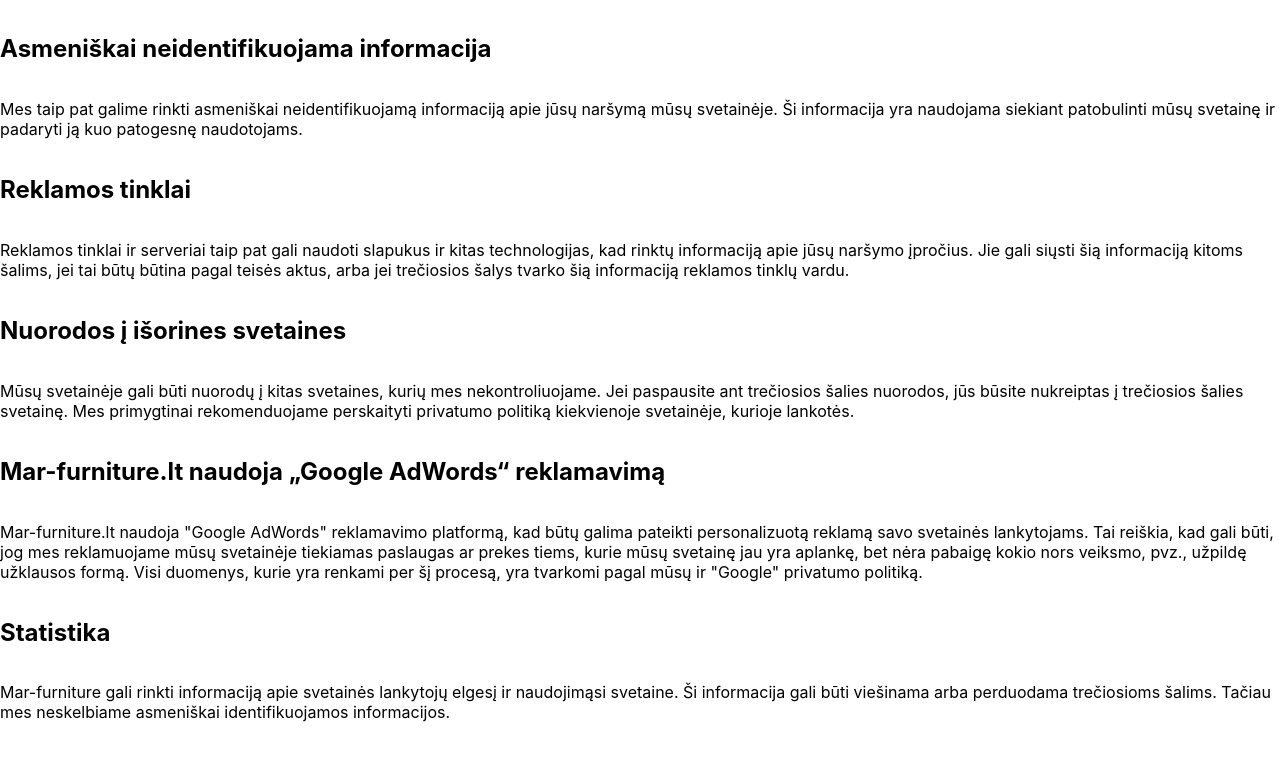
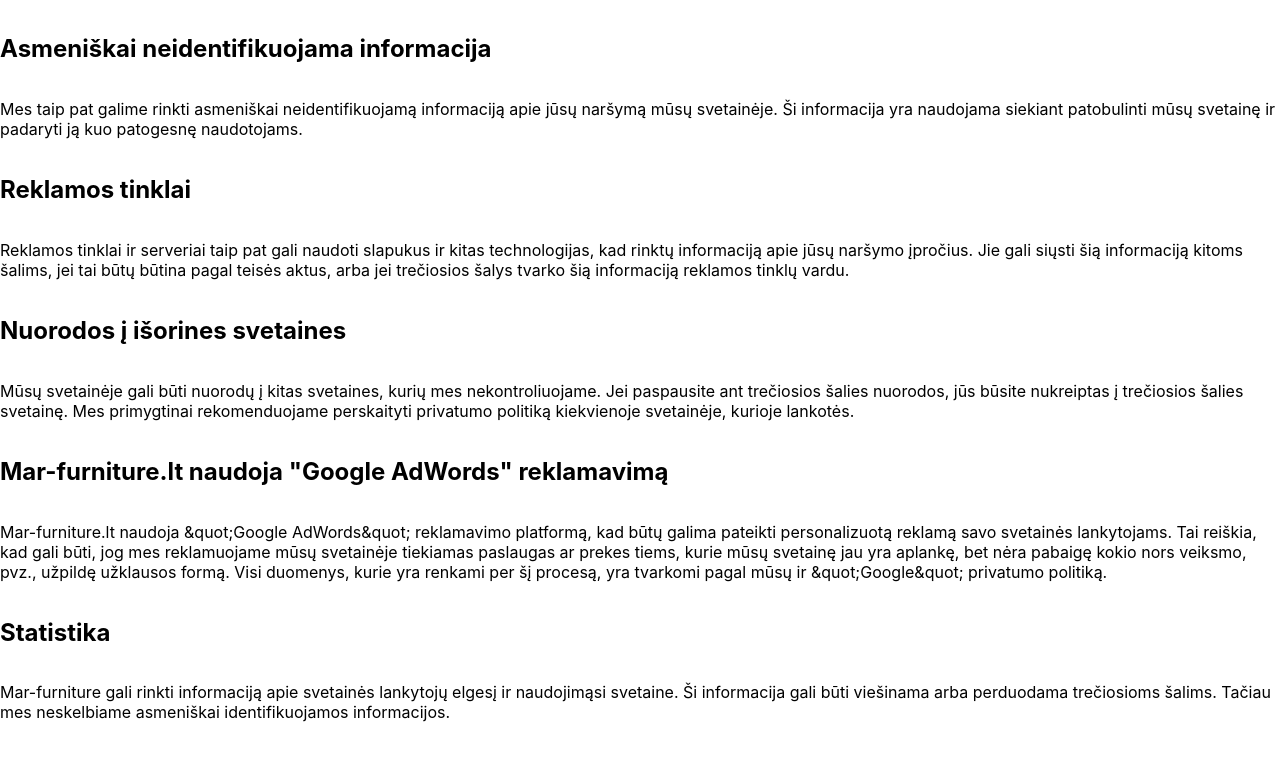
Before and after one commit to Arnasltlt/mar-furniture-vercel, a Next.js app: page /privatumas in a window 1280 px wide. Shown: the part 410-1170 px from the top of the page. Built offline with nearby package versions, Linux system fonts and the light colour scheme.

Commit message:
Update privatumas.tsx

```diff
--- a/pages/privatumas.tsx
+++ b/pages/privatumas.tsx
@@ -4,7 +4,7 @@
 const PrivacyPolicy: React.FC = () => {
   return (
     <>
-      <Header/>
+      <Header />
       <h1>Privatumo politika</h1>
       <p>
         {'Sveiki atvykę į Mar-furniture! Mes įsipareigojame saugoti jūsų privatumą, todėl šiame pranešime pateikiame informaciją apie tai, kaip rinkti, naudoti ir saugoti jūsų duomenis, kai lankotės mūsų svetainėje.'}
@@ -25,9 +25,9 @@
       <p>
         {'Mūsų svetainėje gali būti nuorodų į kitas svetaines, kurių mes nekontroliuojame. Jei paspausite ant trečiosios šalies nuorodos, jūs būsite nukreiptas į trečiosios šalies svetainę. Mes primygtinai rekomenduojame perskaityti privatumo politiką kiekvienoje svetainėje, kurioje lankotės.'}
       </p>
-      <h2>Mar-furniture.lt naudoja „Google AdWords“ reklamavimą</h2>
+      <h2>Mar-furniture.lt naudoja &quot;Google AdWords&quot; reklamavimą</h2>
       <p>
-        {'Mar-furniture.lt naudoja "Google AdWords" reklamavimo platformą, kad būtų galima pateikti personalizuotą reklamą savo svetainės lankytojams. Tai reiškia, kad gali būti, jog mes reklamuojame mūsų svetainėje tiekiamas paslaugas ar prekes tiems, kurie mūsų svetainę jau yra aplankę, bet nėra pabaigę kokio nors veiksmo, pvz., užpildę užklausos formą. Visi duomenys, kurie yra renkami per šį procesą, yra tvarkomi pagal mūsų ir "Google" privatumo politiką.'}
+        {'Mar-furniture.lt naudoja &quot;Google AdWords&quot; reklamavimo platformą, kad būtų galima pateikti personalizuotą reklamą savo svetainės lankytojams. Tai reiškia, kad gali būti, jog mes reklamuojame mūsų svetainėje tiekiamas paslaugas ar prekes tiems, kurie mūsų svetainę jau yra aplankę, bet nėra pabaigę kokio nors veiksmo, pvz., užpildę užklausos formą. Visi duomenys, kurie yra renkami per šį procesą, yra tvarkomi pagal mūsų ir &quot;Google&quot; privatumo politiką.'}
       </p>
       <h2>Statistika</h2>
       <p>
```
